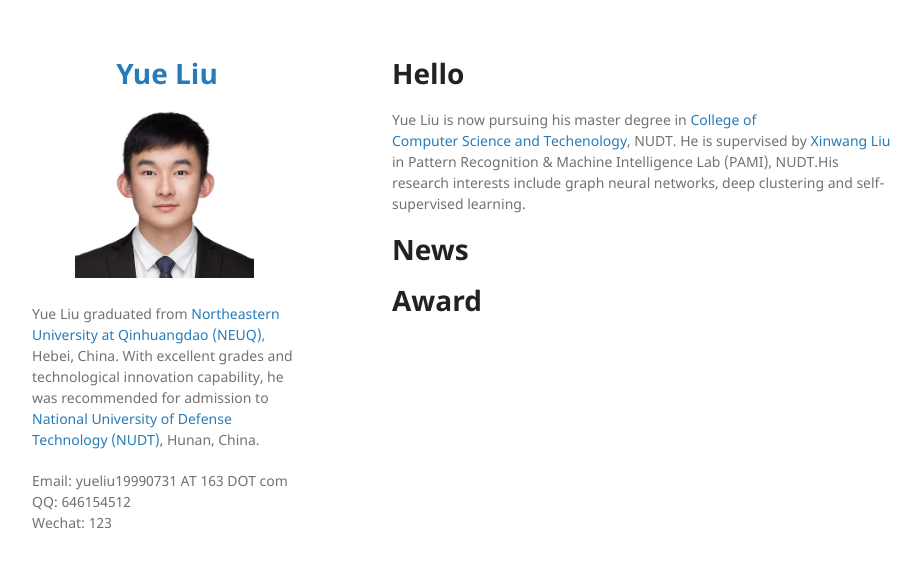
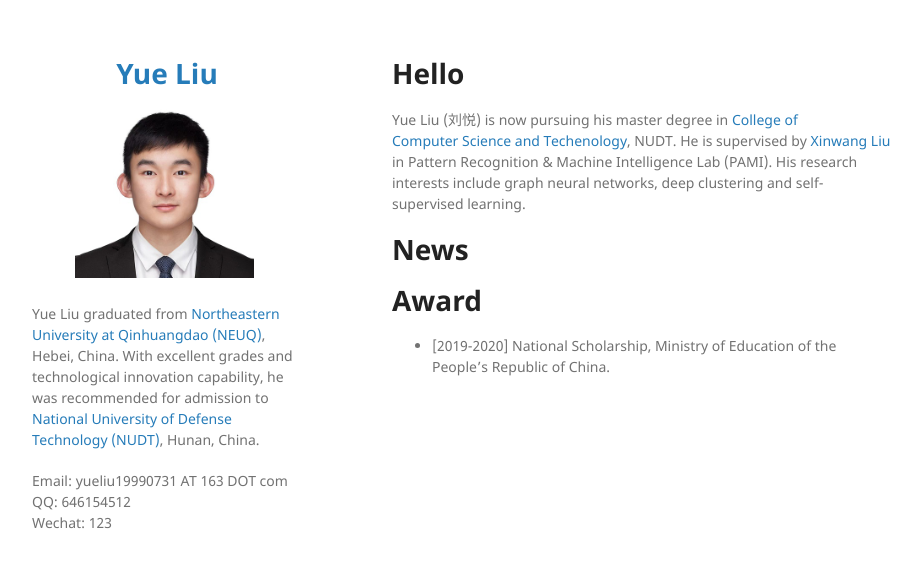
Before and after one commit to yueliu1999/yueliu1999.github.io, a Jekyll site: the page built from index.md, in a window 1280 px wide. Shown: the top 568 px of the page, without its empty margins (178-1099 px from the left). Built offline with Jekyll 4.4.1, drawn with Linux system fonts in a browser that asks for light colours; our own code applies the rules of GitHub Pages for plain Markdown files.

Commit message:
add awards

```diff
--- a/index.md
+++ b/index.md
@@ -4,7 +4,7 @@ layout: default
 
 # Hello
 
-Yue Liu is now pursuing his master degree in <a href="https://www.nudt.edu.cn/xysz/jsjxy/index.htm">College of Computer Science and Techenology</a>, NUDT. He is supervised by <a href="https://xinwangliu.github.io/">Xinwang Liu</a> in Pattern Recognition & Machine Intelligence Lab (PAMI), NUDT.His research interests include graph neural networks, deep clustering and self-supervised learning.
+Yue Liu (刘悦) is now pursuing his master degree in <a href="https://www.nudt.edu.cn/xysz/jsjxy/index.htm">College of Computer Science and Techenology</a>, NUDT. He is supervised by <a href="https://xinwangliu.github.io/">Xinwang Liu</a> in Pattern Recognition & Machine Intelligence Lab (PAMI). His research interests include graph neural networks, deep clustering and self-supervised learning.
 
 
 
@@ -17,3 +17,5 @@ Yue Liu is now pursuing his master degree in <a href="https://www.nudt.edu.cn/xy
 
 
 # Award
+
+- [2019-2020] National Scholarship, Ministry of Education of the People’s Republic of China.
```
